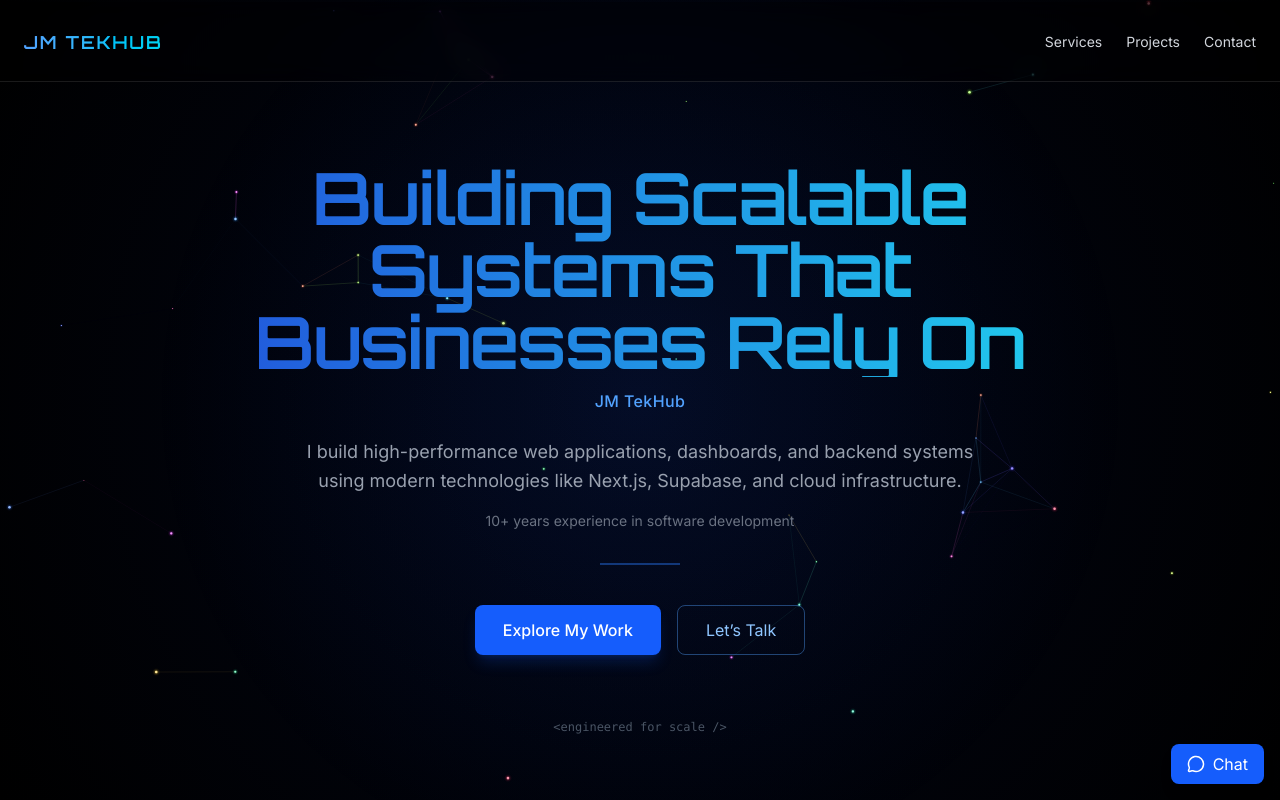
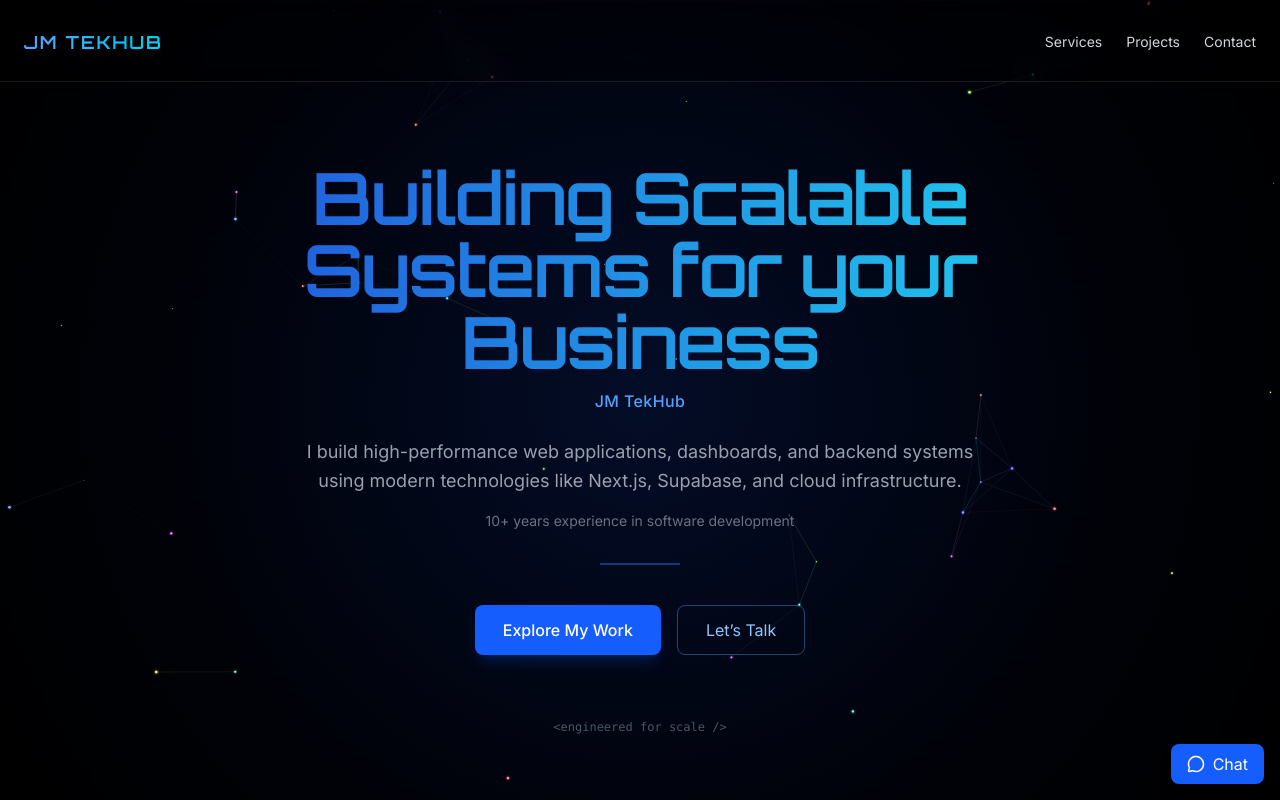
Before and after one commit to mutisyajonathan/jmtekhub-portfolio, a Next.js app: page / in a window 1280 px wide. Shown: the top 800 px of the page. Built offline with nearby package versions, Linux system fonts and the light colour scheme.

Commit message:
modified:   components/Hero.tsx 	new file:   public/images/hotelposshot2.png

```diff
--- a/components/Hero.tsx
+++ b/components/Hero.tsx
@@ -82,7 +82,7 @@
             repeat: Infinity,
           }}
         >
-          Building Scalable Systems That Businesses Rely On
+          Building Scalable Systems for your Business
         </motion.h1>
 
         {/* Brand */}
```
Also changed, not shown: public/images/hotelposshot2.png (added).
